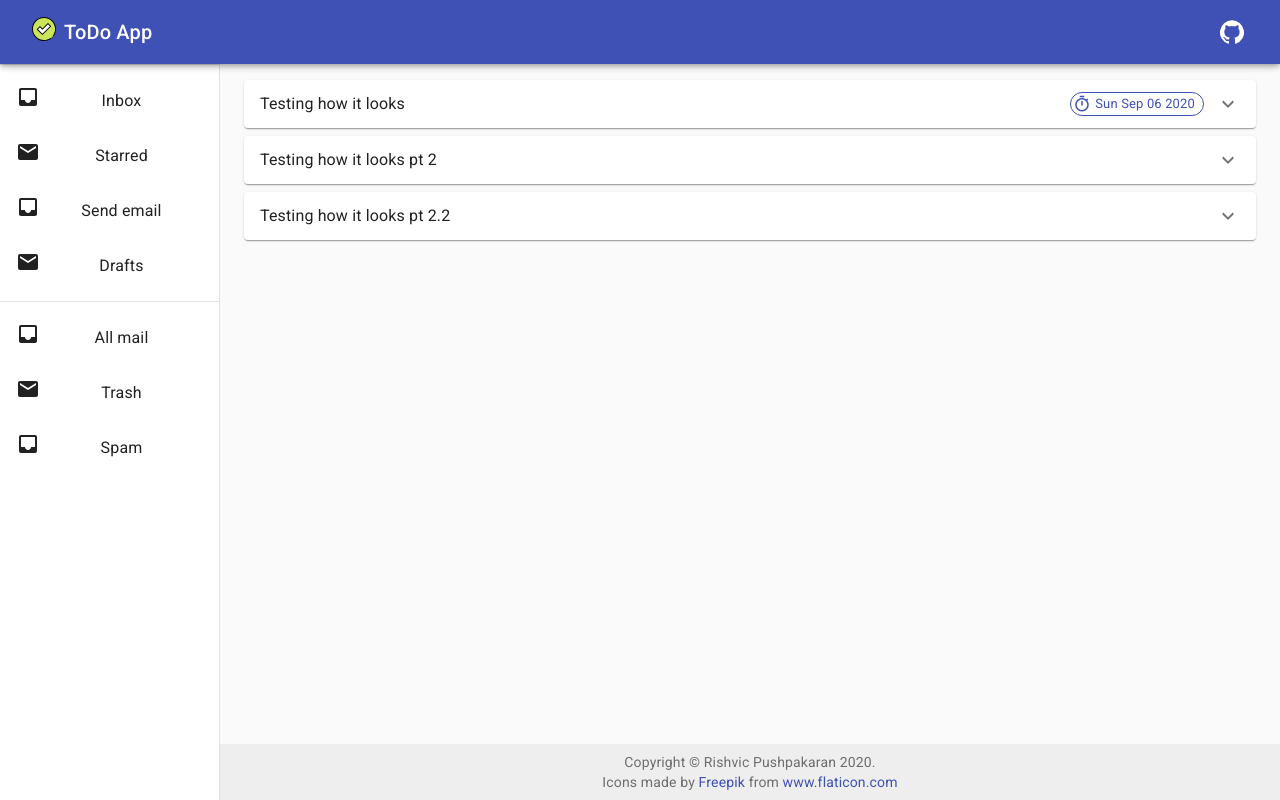
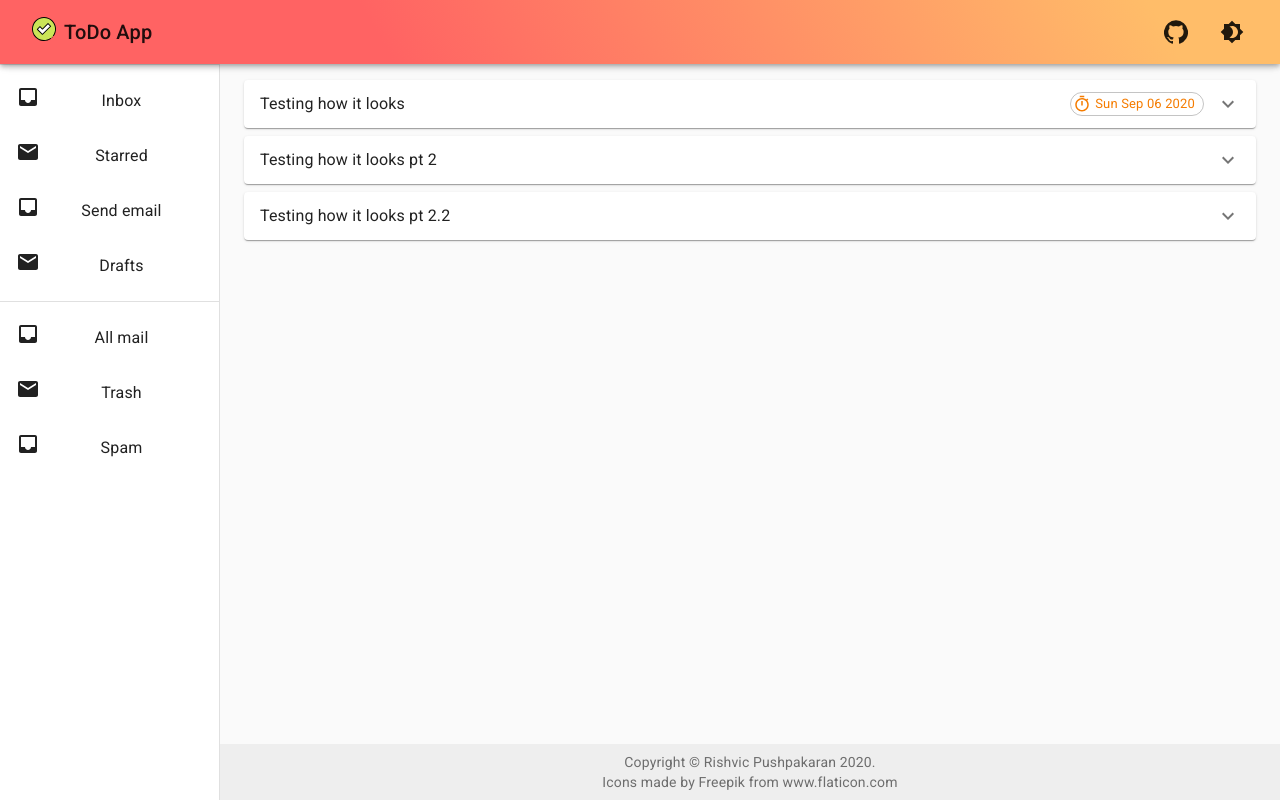
Before and after one commit to oretachi-no-org/todo-app, a React (Create React App) app: page / in a window 1280 px wide. Built offline with nearby package versions, Linux system fonts and the light colour scheme.

Commit message:
Added dark theme

```diff
--- a/package.json
+++ b/package.json
@@ -4,7 +4,7 @@
     "name": "Rishvic Pushpakaran",
     "email": "rishvic@gmail.com"
   },
-  "version": "0.1.0",
+  "version": "0.1.1",
   "license": "AGPL-3.0-or-later",
   "description": "Front-end to a simple todo app",
   "repository": "github:oretachi-no-org/todo-app",
--- a/src/App.tsx
+++ b/src/App.tsx
@@ -26,7 +26,12 @@ import Grid from "@material-ui/core/Grid";
 import Hidden from "@material-ui/core/Hidden";
 import Link from "@material-ui/core/Link";
 import Typography from "@material-ui/core/Typography";
-import { makeStyles } from "@material-ui/core";
+import useMediaQuery from "@material-ui/core/useMediaQuery";
+import {
+  makeStyles,
+  ThemeProvider,
+  createMuiTheme,
+} from "@material-ui/core/styles";
 
 import TaskItem from "./components/TaskItem";
 import TopBar from "./components/TopBar";
@@ -42,11 +47,11 @@ import MailIcon from "@material-ui/icons/Mail";
 function Copyright() {
   return (
     <Typography variant="body2" color="textSecondary" align="center">
-      {"Copyright © Rishvic Pushpakaran 2020."}
+      Copyright © Rishvic Pushpakaran 2020.
       <br />
       {"Icons made by "}
       <Link
-        color="primary"
+        color="inherit"
         href="https://www.flaticon.com/authors/freepik"
         target="_blank"
         rel="noopener"
@@ -55,7 +60,7 @@ function Copyright() {
       </Link>
       {" from "}
       <Link
-        color="primary"
+        color="inherit"
         href="https://www.flaticon.com/"
         target="_blank"
         rel="noopener"
@@ -87,6 +92,12 @@ const useStyles = makeStyles((theme) => ({
   appBar: {
     zIndex: theme.zIndex.drawer + 1,
   },
+  appBarLight: {
+    background: "linear-gradient(60deg, #FF6363 30%, #FFBD69 90%)",
+  },
+  appBarDark: {
+    background: "linear-gradient(300deg, #202040 30%, #543864 90%)",
+  },
   menuButton: {
     [theme.breakpoints.up("sm")]: {
       display: "none",
@@ -99,19 +110,42 @@ const useStyles = makeStyles((theme) => ({
   footer: {
     padding: theme.spacing(1, 1),
     marginTop: "auto",
-    backgroundColor:
-      theme.palette.type === "light"
-        ? theme.palette.grey[200]
-        : theme.palette.grey[800],
+  },
+  footerLight: {
+    backgroundColor: theme.palette.grey[200],
+  },
+  footerDark: {
+    backgroundColor: theme.palette.grey[800],
   },
 }));
 
 function App() {
+  const [darkMode, setDarkMode] = React.useState(
+    useMediaQuery("(prefers-color-scheme: dark)")
+  );
+  const handleDarkMode = () => {
+    setDarkMode(!darkMode);
+  };
+
+  const appTheme = React.useMemo(
+    () =>
+      createMuiTheme({
+        palette: {
+          type: darkMode ? "dark" : "light",
+        },
+      }),
+    [darkMode]
+  );
+
   const classes = useStyles();
   const [mobileOpen, setMobileOpen] = React.useState(false);
   const handleDrawerToggle = () => {
     setMobileOpen(!mobileOpen);
   };
+
+  const details =
+    "This is a description for the thing i am creating for the " +
+    "sample task item in the page for now";
 
   const tempDrawer = (
     <div>
@@ -141,17 +175,17 @@ function App() {
     </div>
   );
 
-  const details =
-    "This is a description for the thing i am creating for the " +
-    "sample task item in the page for now";
-
   return (
     <div className={classes.root}>
+      <ThemeProvider theme={appTheme}>
         <CssBaseline />
         <TopBar
           menuTrigger={handleDrawerToggle}
+          themeTrigger={handleDarkMode}
           classes={{
-          appBar: classes.appBar,
+            appBar: `${classes.appBar} ${
+              darkMode ? classes.appBarDark : classes.appBarLight
+            }`,
             menuButton: classes.menuButton,
           }}
         />
@@ -183,8 +217,7 @@ function App() {
           </Hidden>
         </nav>
         <Grid container direction="column">
-        <Grid item>
-          <main className={classes.main}>
+          <Grid item component="main" className={classes.main}>
             <div className={classes.toolbar} />
             <Container>
               <Box my={1}>
@@ -201,16 +234,20 @@ function App() {
                 <TaskItem title="Testing how it looks pt 2.2" details="syke" />
               </Box>
             </Container>
-          </main>
           </Grid>
-        <Grid item className={classes.footer}>
-          <footer>
+          <Grid
+            item
+            component="footer"
+            className={`${classes.footer} ${
+              darkMode ? classes.footerDark : classes.footerLight
+            }`}
+          >
             <Container maxWidth="sm">
               <Copyright />
             </Container>
-          </footer>
           </Grid>
         </Grid>
+      </ThemeProvider>
     </div>
   );
 }
--- a/src/components/TaskItem.tsx
+++ b/src/components/TaskItem.tsx
@@ -18,6 +18,7 @@
 
 import React from "react";
 
+import { makeStyles, useTheme } from "@material-ui/core/styles";
 import Accordion from "@material-ui/core/Accordion";
 import AccordionActions from "@material-ui/core/AccordionActions";
 import AccordionDetails from "@material-ui/core/AccordionDetails";
@@ -41,8 +42,19 @@ function dateToString(date: Date): string {
   return date.toDateString();
 }
 
+const useStyles = makeStyles((theme) => ({
+  deadlineLight: {
+    color: theme.palette.warning.dark,
+  },
+  deadlineDark: {
+    color: theme.palette.warning.light,
+  },
+}));
+
 function TaskItem(props: TaskItemProps) {
   const { title, details, deadline } = props;
+  const classes = useStyles();
+  const theme = useTheme();
 
   return (
     <Accordion TransitionProps={{ unmountOnExit: true }}>
@@ -61,10 +73,22 @@ function TaskItem(props: TaskItemProps) {
           <Box>
             <Chip
               variant="outlined"
-              color="primary"
               size="small"
-              icon={<TimerIcon />}
+              icon={
+                <TimerIcon
+                  className={
+                    theme.palette.type === "light"
+                      ? classes.deadlineLight
+                      : classes.deadlineDark
+                  }
+                />
+              }
               label={dateToString(deadline)}
+              className={
+                theme.palette.type === "light"
+                  ? classes.deadlineLight
+                  : classes.deadlineDark
+              }
             />
           </Box>
         )}
--- a/src/components/TopBar.tsx
+++ b/src/components/TopBar.tsx
@@ -17,12 +17,16 @@
 /* Written by Rishvic Pushpakaran. */
 
 import React from "react";
+import { useTheme } from "@material-ui/core/styles";
 import AppBar from "@material-ui/core/AppBar";
 import Box from "@material-ui/core/Box";
 import IconButton from "@material-ui/core/IconButton";
 import Toolbar from "@material-ui/core/Toolbar";
+import Tooltip from "@material-ui/core/Tooltip";
 import Typography from "@material-ui/core/Typography";
 
+import Brightness4Icon from "@material-ui/icons/Brightness4";
+import Brightness7Icon from "@material-ui/icons/Brightness7";
 import GitHubIcon from "@material-ui/icons/GitHub";
 import MenuIcon from "@material-ui/icons/Menu";
 import TodoIcon from "./TodoIcon";
@@ -34,16 +38,19 @@ type TopBarClasses = {
 
 type TopBarProps = {
   menuTrigger?: () => void;
+  themeTrigger?: () => void;
   classes?: TopBarClasses;
 };
 
 function TopBar(props: TopBarProps) {
-  const { menuTrigger, classes } = props;
+  const { menuTrigger, themeTrigger, classes } = props;
+  const theme = useTheme();
 
   return (
     <AppBar
+      color="inherit"
       position="fixed"
-      className={(classes && classes.appBar) || undefined}
+      className={classes ? classes.appBar : undefined}
     >
       <Toolbar>
         {menuTrigger && (
@@ -53,7 +60,7 @@ function TopBar(props: TopBarProps) {
               aria-label="open drawer"
               edge="start"
               onClick={menuTrigger}
-              className={(classes && classes.menuButton) || undefined}
+              className={classes ? classes.menuButton : undefined}
             >
               <MenuIcon />
             </IconButton>
@@ -66,6 +73,7 @@ function TopBar(props: TopBarProps) {
           <Typography variant="h6">ToDo App</Typography>
         </Box>
         <Box>
+          <Tooltip title="GitHub Repo">
             <IconButton
               color="inherit"
               aria-label="source code"
@@ -75,7 +83,25 @@ function TopBar(props: TopBarProps) {
             >
               <GitHubIcon />
             </IconButton>
+          </Tooltip>
         </Box>
+        {themeTrigger && (
+          <Box ml={1}>
+            <Tooltip title="Toggle theme">
+              <IconButton
+                color="inherit"
+                aria-label="toggle theme"
+                onClick={themeTrigger}
+              >
+                {theme.palette.type === "light" ? (
+                  <Brightness4Icon />
+                ) : (
+                  <Brightness7Icon />
+                )}
+              </IconButton>
+            </Tooltip>
+          </Box>
+        )}
       </Toolbar>
     </AppBar>
   );
```
Also changed, not shown: 1 other file (tests, documents, lock files or other folders). Lines whose indentation alone changed are shown as unchanged.
